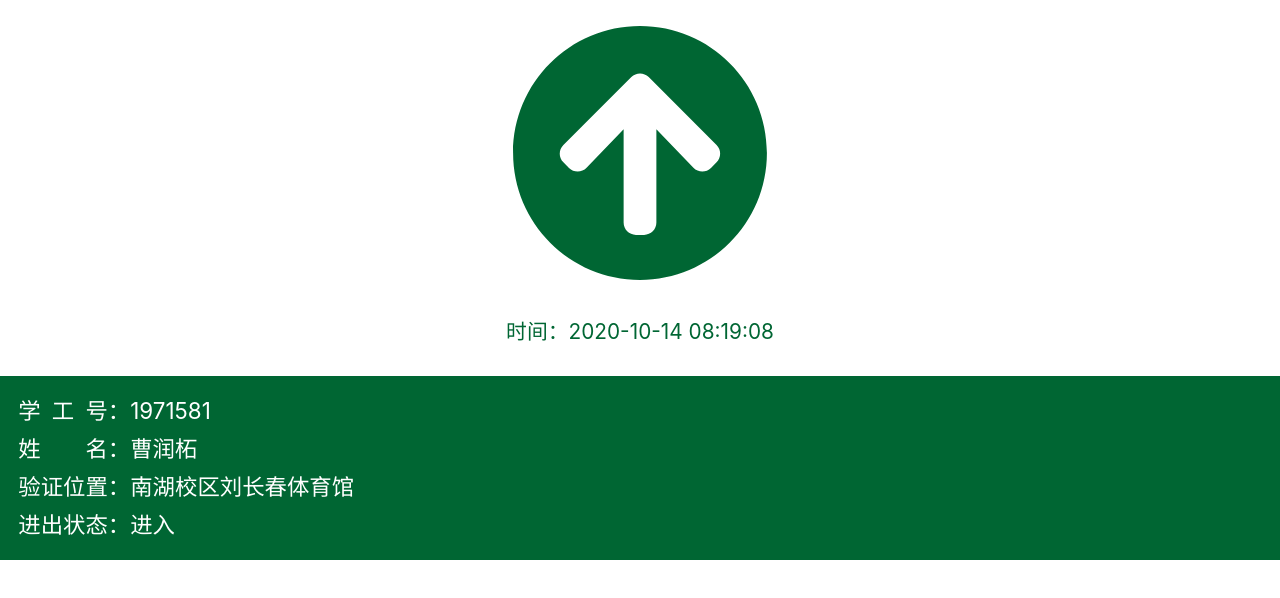
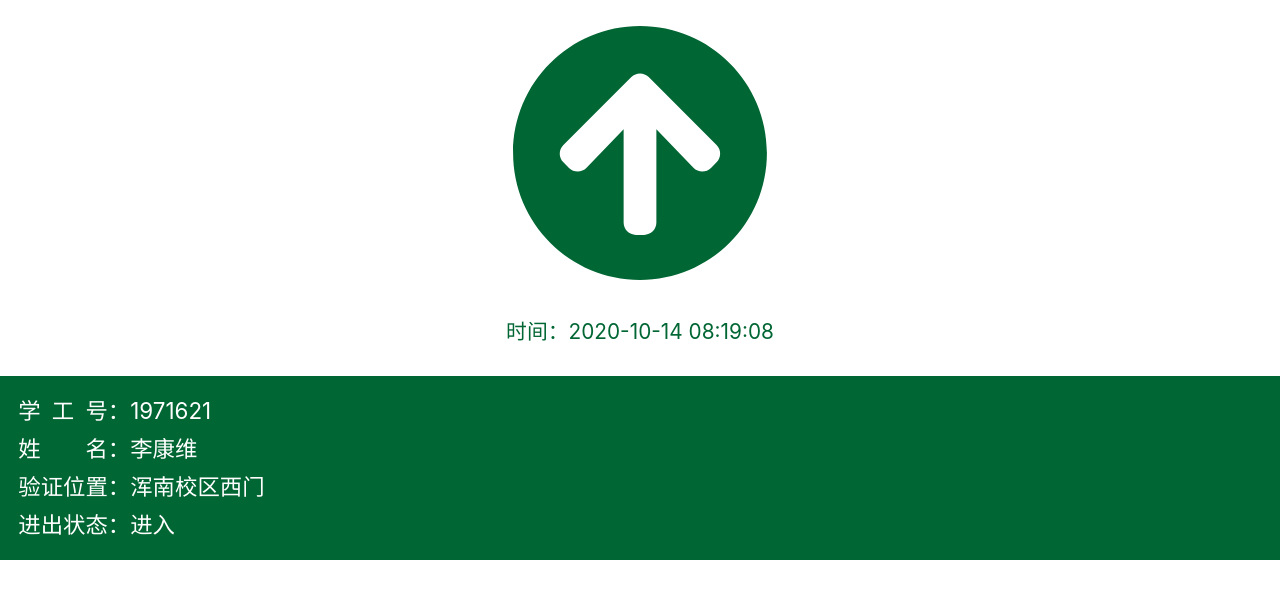
Before and after one commit to PeaXCD/PeaXCD.Code, a plain HTML site: page index.html in a window 1280 px wide. Shown: the part 88-686 px from the top of the page. Drawn offline with Linux system fonts and the light colour scheme.

Commit message:
Update index.html

```diff
--- a/index.html
+++ b/index.html
@@ -104,19 +104,19 @@
 
         <li class="list-group-item bg-transparent text-white d-flex">
 
-            <div style="min-width: 4em; text-align-last: justify;">学工号</div>：<div id="stu_num">1971581</div>
+            <div style="min-width: 4em; text-align-last: justify;">学工号</div>：<div id="stu_num">1971621</div>
 
         </li>
 
         <li class="list-group-item bg-transparent text-white d-flex">
 
-            <div style="min-width: 4em; text-align-last: justify;">姓名</div>：<div id="name">曹润柘</div>
+            <div style="min-width: 4em; text-align-last: justify;">姓名</div>：<div id="name">李康维</div>
 
         </li>
 
         <li class="list-group-item bg-transparent text-white d-flex">
 
-            <div style="min-width: 4em; text-align-last: justify;">验证位置</div>：<div id="nhn">南湖校区刘长春体育馆</div>
+            <div style="min-width: 4em; text-align-last: justify;">验证位置</div>：<div id="nhn">浑南校区西门</div>
 
         </li>
 
```
